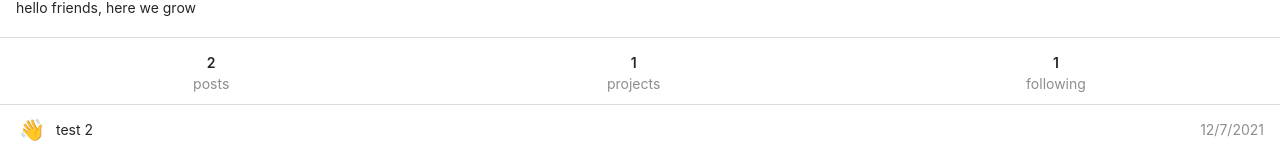
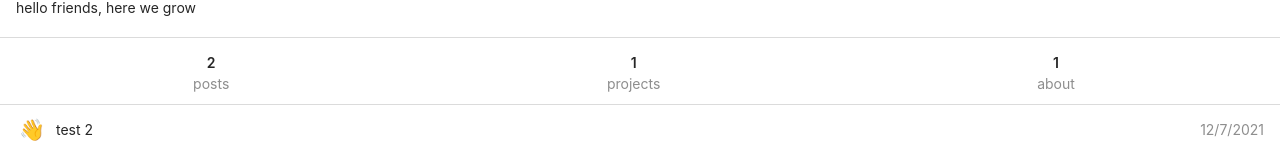
Before and after one commit to jonathanearl-tylertech/jearl.io, a Next.js app: page / in a window 1280 px wide. Shown: the part 186-351 px from the top of the page. Built offline with nearby package versions, Linux system fonts and the light colour scheme.

Commit message:
feat(about): add about section

```diff
--- /dev/null
+++ b/components/About.tsx
@@ -0,0 +1,11 @@
+import ReactMarkdown from "react-markdown";
+
+const About = ({ author }: any) => {
+    return (
+        <>
+            <ReactMarkdown>{author.body}</ReactMarkdown>
+        </>
+    )
+}
+
+export default About;
--- a/components/Selector.tsx
+++ b/components/Selector.tsx
@@ -1,4 +1,4 @@
-import React, { useState } from 'react';
+import React from 'react';
 import styles from '../styles/Selector.module.css';
 
 const Selector = ({ postCount, projectCount, setShow } : any) => {
@@ -12,9 +12,9 @@ const Selector = ({ postCount, projectCount, setShow } : any) => {
         <div className={styles.summaryCount}>{projectCount}</div>
         <div className={styles.summaryTitle}>projects</div>
       </div>
-      <div className={styles.summaryItem} onClick={() => console.log('hi')}>
-        <div className={styles.summaryCount}>1</div>
-        <div className={styles.summaryTitle}>following</div>
+      <div className={styles.summaryItem} onClick={() => setShow('about')}>
+        <div className={styles.summaryCount}>{1}</div>
+        <div className={styles.summaryTitle}>about</div>
       </div>
     </section>
   );
--- a/pages/index.tsx
+++ b/pages/index.tsx
@@ -1,4 +1,5 @@
 import type { NextPage } from 'next'
+import { useState } from 'react';
 import Head from 'next/head'
 import Header from '../components/Header';
 import ProfileDetail from '../components/ProfileDetail';
@@ -9,37 +10,38 @@ import Footer from '../components/Footer';
 import Posts from '../lib/posts';
 import Author from '../lib/author';
 import Projects from '../lib/projects';
-import { useState } from 'react';
 import ProjectList from '../components/ProjectList';
+import About from '../components/About';
 
 const Home: NextPage = ({ posts, projects, author }: any) => {
-  const [show, setShow] = useState<'post' | 'project'>('post');
+  const [show, setShow] = useState<'post' | 'project' | 'about'>('post');
   const section = () => {
-    switch(show) {
-      case 'post': return <BlogList posts={posts}/>;
-      case 'project': return <ProjectList projects={projects}/>;
+    switch (show) {
+      case 'post': return <BlogList posts={posts} />;
+      case 'project': return <ProjectList projects={projects} />;
+      case 'about': return <About author={author} />;
     }
   }
   return (
     <div className={styles.container}>
       <Head>
         <title>posts | jearl</title>
-        <link rel="icon" href="/favicon.ico"/>
+        <link rel="icon" href="/favicon.ico" />
       </Head>
-      <Header title={author.attributes.username}/>
+      <Header title={author.attributes.username} />
       <main className={styles.main}>
         <ProfileDetail
           username={author.attributes.username}
           name={author.attributes.name}
           picture={author.attributes.picture}
-          excerpt={author.attributes.excerpt}/>
+          excerpt={author.attributes.excerpt} />
         <Selector
           postCount={posts?.length | 0}
           projectCount={projects?.length | 0}
-          setShow={setShow}/>
+          setShow={setShow} />
         {section()}
       </main>
-      <Footer/>
+      <Footer />
     </div>
   )
 }
--- a/styles/Selector.module.css
+++ b/styles/Selector.module.css
@@ -16,6 +16,7 @@
 }
 
 .summaryCount {
+  min-height: 24px;
   font-weight: 600;
   padding: 4px;
 }
```
Also changed, not shown: 1 other file (tests, documents, lock files or other folders).
